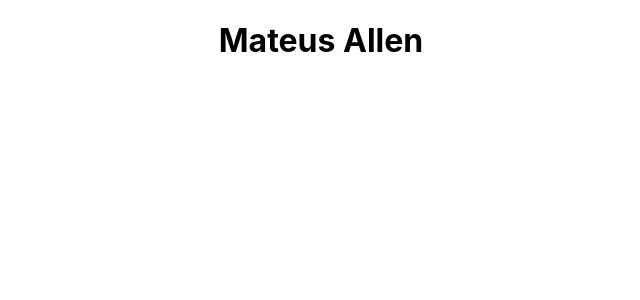
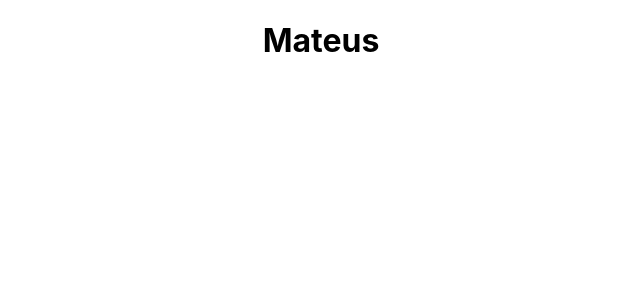
Before and after one commit to allenoliveira/app-new, a React (Create React App) app: page / in a window 1280 px wide. Shown: the top 300 px of the page, without its empty margins (319-959 px from the left). Built offline with nearby package versions, Linux system fonts and the light colour scheme.

Commit message:
modified:   src/App.js

```diff
--- a/src/App.js
+++ b/src/App.js
@@ -3,7 +3,7 @@ import './App.css';
 function App() {
   return (
     <div className="App">
-      <h1>Mateus Allen</h1>
+      <h1>Mateus</h1>
     </div>
   );
 }
```
